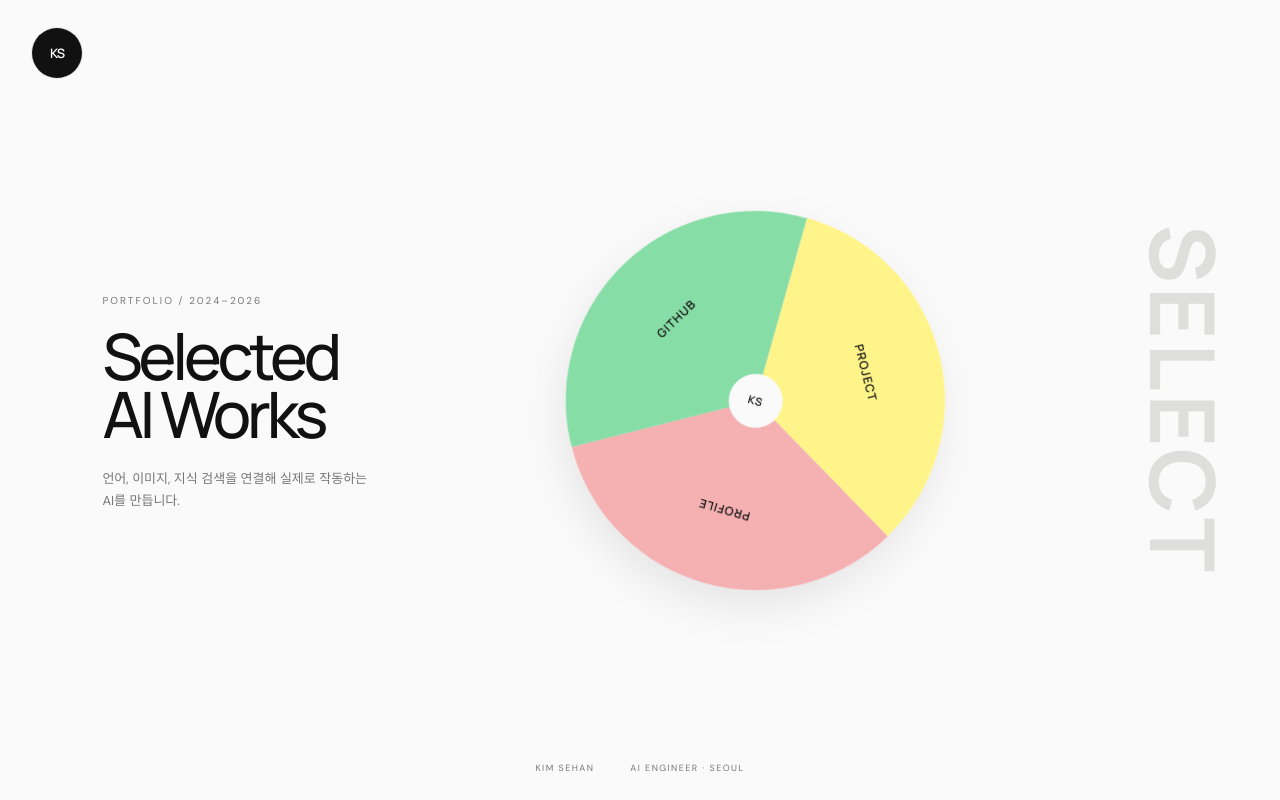
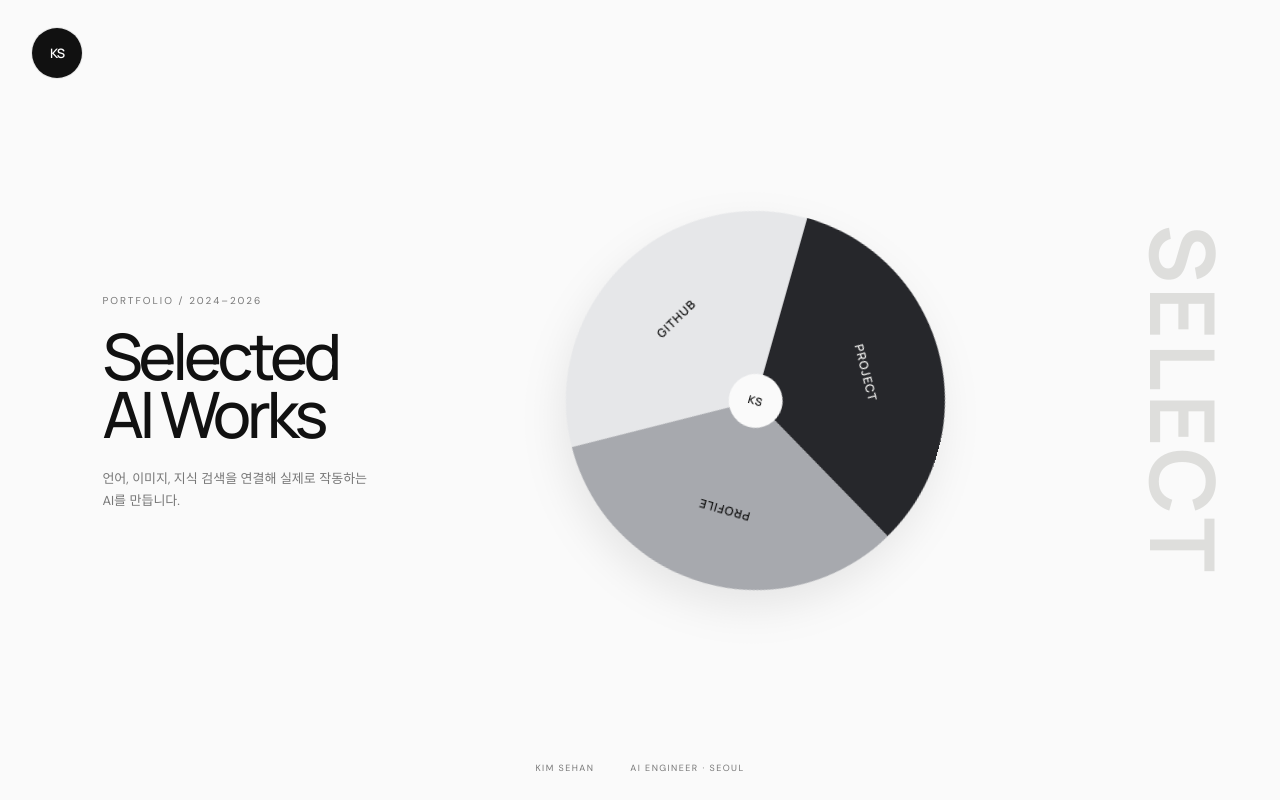
Before and after one commit to kimsehan11/kimsehan11.github.io, a Next.js app: page /main in a window 1280 px wide. Built offline with nearby package versions, Linux system fonts and the light colour scheme.

Commit message:
Use a neutral palette for the rotating menu

```diff
--- a/app/globals.css
+++ b/app/globals.css
@@ -54,12 +54,12 @@ button { font:inherit; }
 .hex-wheel{position:absolute;inset:15%;animation:hex-turn 125s linear infinite;filter:drop-shadow(0 18px 20px rgba(0,0,0,.08))}
 .hex-wheel:hover,.hex-wheel:focus-within{animation-play-state:paused}
 /* Each clipped circle covers 120 degrees; rotate the three links to fill the wheel. */
-.hex-segment{--angle:0deg;--color:#fff48a;position:absolute;inset:0;display:block;background:var(--color);border-radius:50%;clip-path:polygon(50% 50%,50% 0%,100% 0%,100% 78.8675%);transform:rotate(var(--angle)) scale(.985);transform-origin:50% 50%;transition:filter .25s ease;cursor:pointer}
+.hex-segment{--angle:0deg;--color:#e6e7e9;--label:#111111;position:absolute;inset:0;display:block;background:var(--color);border-radius:50%;clip-path:polygon(50% 50%,50% 0%,100% 0%,100% 78.8675%);transform:rotate(var(--angle)) scale(.985);transform-origin:50% 50%;transition:filter .25s ease;cursor:pointer}
 .hex-segment:hover{filter:brightness(1.08)}
 .hex-segment:focus-visible{outline:none;filter:brightness(.94)}
-.hex-segment:focus-visible span{outline:2px solid #111;outline-offset:6px;border-radius:2px}
-.hex-segment span{position:absolute;left:76%;top:35%;transform:translate(-50%,-50%) rotate(60deg);font:600 clamp(10px,1vw,12px) Manrope,sans-serif;letter-spacing:.08em;color:#111;white-space:nowrap;pointer-events:none}
-.hs-1{--angle:0deg;--color:#fff48a}.hs-2{--angle:120deg;--color:#f5b0b2}.hs-3{--angle:240deg;--color:#87dda6}
+.hex-segment:focus-visible span{outline:2px solid currentColor;outline-offset:6px;border-radius:2px}
+.hex-segment span{position:absolute;left:76%;top:35%;transform:translate(-50%,-50%) rotate(60deg);font:600 clamp(10px,1vw,12px) Manrope,sans-serif;letter-spacing:.08em;color:var(--label);white-space:nowrap;pointer-events:none}
+.hs-1{--angle:0deg;--color:#26272b;--label:#f7f7f5}.hs-2{--angle:120deg;--color:#a7a9ae;--label:#111111}.hs-3{--angle:240deg;--color:#e6e7e9;--label:#111111}
 .hex-core{position:absolute;left:50%;top:50%;width:54px;aspect-ratio:1;display:grid;place-items:center;transform:translate(-50%,-50%);border-radius:50%;background:#fafafa;font:600 11px Manrope,sans-serif;letter-spacing:.05em}
 @keyframes hex-turn{to{transform:rotate(360deg)}}
 @media(prefers-reduced-motion:reduce){.hex-wheel{animation:none}.hex-segment{transition:none}}
```
Also changed, not shown: 1 other file (tests, documents, lock files or other folders).
